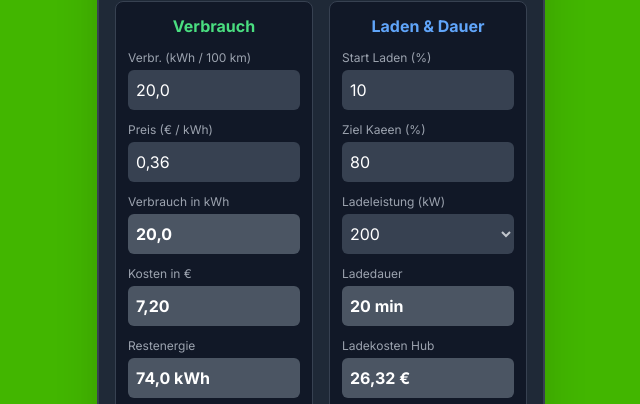
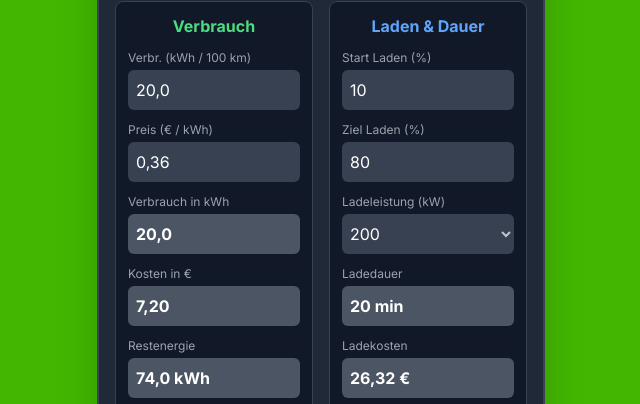
Before and after one commit to krstb/elektro, a plain HTML site: page index.html in a window 1280 px wide. Shown: the part 187-591 px from the top of the page, 319-959 px from the left. Drawn offline with nearby package versions, Linux system fonts and the light colour scheme.

Commit message:
Update labels for battery charging inputs

```diff
--- a/index.html
+++ b/index.html
@@ -98,7 +98,7 @@
                     <input type="text" id="socStart" inputmode="decimal" autocomplete="off" autocorrect="off" spellcheck="false" class="w-full p-2 rounded-md bg-gray-700 text-white placeholder-gray-500 focus:outline-none focus:ring-2 focus:ring-blue-500 transition-colors" placeholder="z.B. 10">
                 </div>
                 <div>
-                    <label for="socEnd" class="block text-xs font-medium text-gray-400 mb-1">Ziel Kaeen (%)</label>
+                    <label for="socEnd" class="block text-xs font-medium text-gray-400 mb-1">Ziel Laden (%)</label>
                     <input type="text" id="socEnd" inputmode="decimal" autocomplete="off" autocorrect="off" spellcheck="false" class="w-full p-2 rounded-md bg-gray-700 text-white placeholder-gray-500 focus:outline-none focus:ring-2 focus:ring-blue-500 transition-colors" placeholder="z.B. 80">
                 </div>
                 <div>
@@ -122,7 +122,7 @@
                     <input type="text" id="chargingTimeOutput" readonly class="w-full p-2 rounded-md bg-gray-600 text-white font-bold cursor-not-allowed" placeholder="0 min">
                 </div>
                 <div>
-                    <label for="chargeCostOutput" class="block text-xs font-medium text-gray-400 mb-1">Ladekosten Hub</label>
+                    <label for="chargeCostOutput" class="block text-xs font-medium text-gray-400 mb-1">Ladekosten</label>
                     <input type="text" id="chargeCostOutput" readonly class="w-full p-2 rounded-md bg-gray-600 text-white font-bold cursor-not-allowed" placeholder="0,00 €">
                 </div>
                 <div>
```
